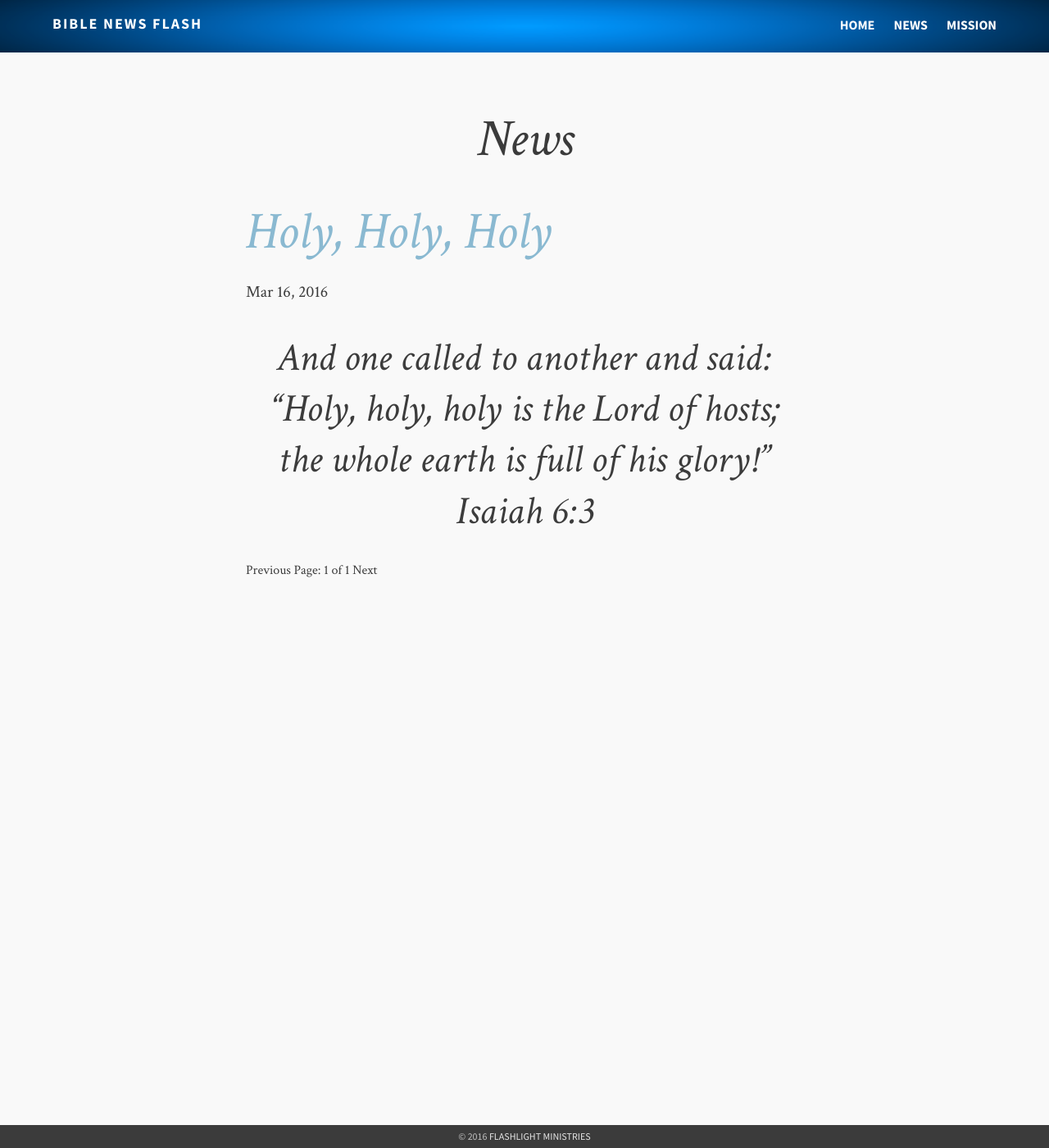
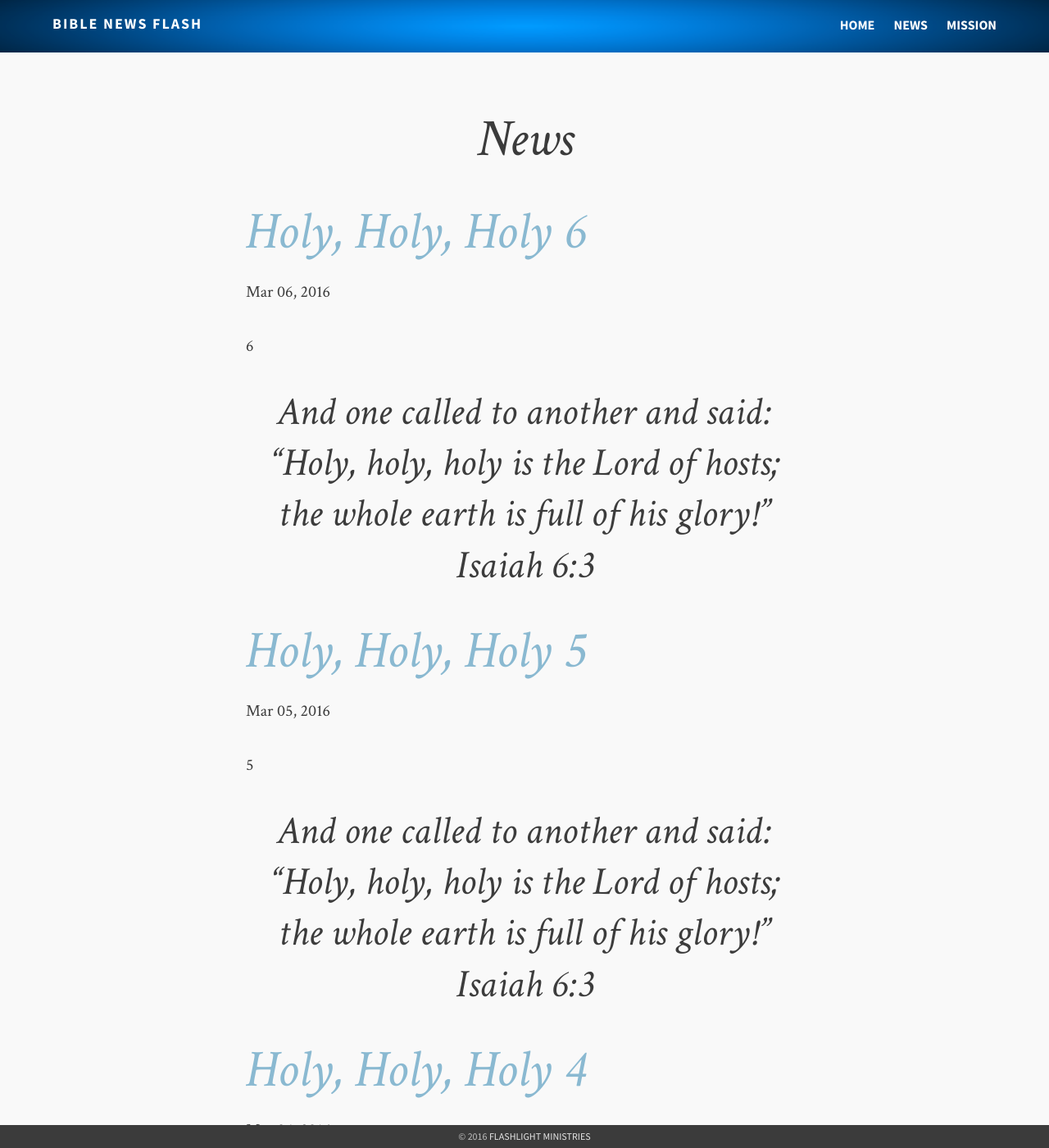
Before and after one commit to flashlightministries/oilforlight, a Jekyll site: the page built from news/index.html, in a window 1280 px wide and 1400 px high. Shown: the whole window at 82% size. Built offline with Jekyll 4.4.1, drawn with Linux system fonts in a browser that asks for light colours; the list of posts is cut into pages by our own code; some of the changed text lies outside the part shown.

Commit message:
posts pagination

```diff
--- /dev/null
+++ b/_posts/2016-03-2-holy-holy-holy 2.md
@@ -0,0 +1,12 @@
+---
+layout: post
+title: Holy, Holy, Holy 2
+comments: true
+---
+
+2
+
+> And one called to another and said:
+>     “Holy, holy, holy is the Lord of hosts;
+>     the whole earth is full of his glory!”
+> Isaiah 6:3
--- a/_posts/2016-03-16-holy-holy-holy.md
+++ b/_posts/2016-03-3-holy-holy-holy 3.md
@@ -1,9 +1,10 @@
 ---
 layout: post
-title: Holy, Holy, Holy
-categories: articles
+title: Holy, Holy, Holy 3
 comments: true
 ---
+
+3
 
 > And one called to another and said:
 >     “Holy, holy, holy is the Lord of hosts;
--- /dev/null
+++ b/_posts/2016-03-4-holy-holy-holy 4.md
@@ -0,0 +1,12 @@
+---
+layout: post
+title: Holy, Holy, Holy 4
+comments: true
+---
+
+4
+
+> And one called to another and said:
+>     “Holy, holy, holy is the Lord of hosts;
+>     the whole earth is full of his glory!”
+> Isaiah 6:3
--- /dev/null
+++ b/_posts/2016-03-5-holy-holy-holy 5.md
@@ -0,0 +1,12 @@
+---
+layout: post
+title: Holy, Holy, Holy 5
+comments: true
+---
+
+5
+
+> And one called to another and said:
+>     “Holy, holy, holy is the Lord of hosts;
+>     the whole earth is full of his glory!”
+> Isaiah 6:3
--- /dev/null
+++ b/_posts/2016-03-6-holy-holy-holy 6.md
@@ -0,0 +1,12 @@
+---
+layout: post
+title: Holy, Holy, Holy 6
+comments: true
+---
+
+6
+
+> And one called to another and said:
+>     “Holy, holy, holy is the Lord of hosts;
+>     the whole earth is full of his glory!”
+> Isaiah 6:3
--- a/news/index.html
+++ b/news/index.html
@@ -1,6 +1,5 @@
 ---
 layout: default
-permalink: /news/index.html
 title: News
 ---
 
```
Also changed, not shown: _posts/2016-03-1-holy-holy-holy 1.md (added, +12 -0 lines).
